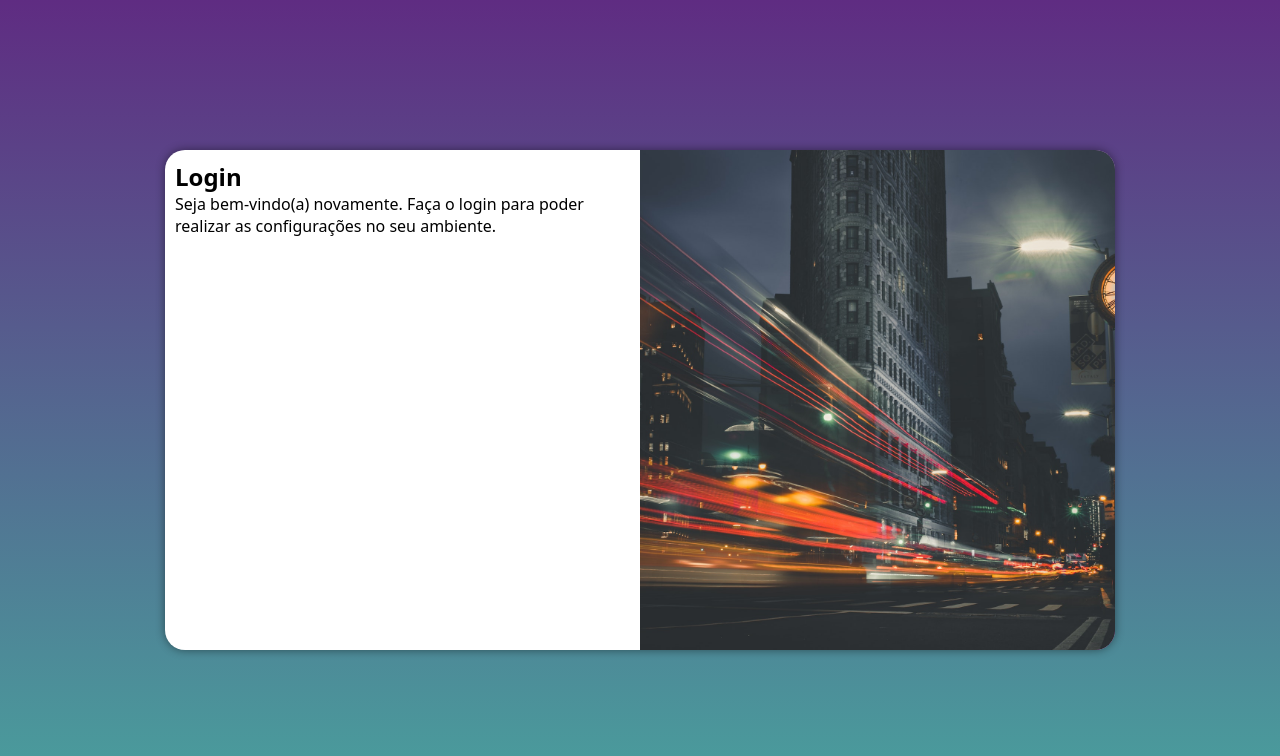
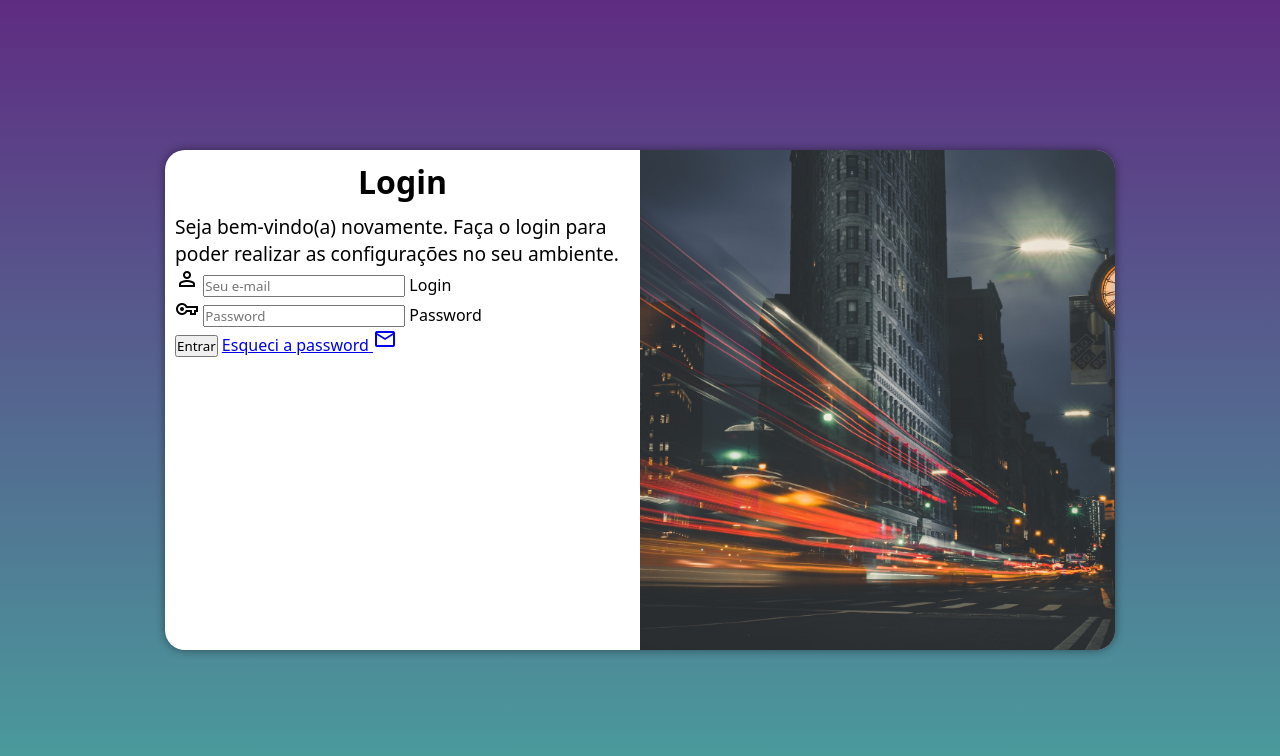
Before and after one commit to PedroLuisCarlos/projeto-login, a plain HTML site: page index.html in a window 1280 px wide. Drawn offline with nearby package versions, Linux system fonts and the light colour scheme.

Commit message:
update formulário

```diff
--- a/estilos/medi-query.css
+++ b/estilos/medi-query.css
@@ -48,4 +48,10 @@
         float: left;
     }
 
-  }
+    div#formulario > h1{
+        font-size: 2em;
+    }
+
+    div#formulario > p{
+        font-size: 1.2em;
+      }
--- a/estilos/style.css
+++ b/estilos/style.css
@@ -53,3 +53,12 @@ section#login > div#formulario{
     display: block;
     padding: 10px;
 }
+
+div#formulario > h1{
+    text-align: center;
+    margin-bottom: 10px;
+}
+
+div#formulario > p{
+    font-size: .8em;
+}
--- a/index.html
+++ b/index.html
@@ -5,6 +5,7 @@
     <meta http-equiv="X-UA-Compatible" content="IE=edge">
     <meta name="viewport" content="width=device-width, initial-scale=1.0">
     <title>Ecrã de Login</title>
+    <link rel="stylesheet" href="https://fonts.googleapis.com/css2?family=Material+Symbols+Outlined:opsz,wght,FILL,GRAD@20..48,100..700,0..1,-50..200" />
     <link rel="stylesheet" href="estilos/style.css">
     <link rel="stylesheet" href="estilos/medi-query.css">
 </head>
@@ -20,7 +21,28 @@
                 <h1>Login</h1>
                 <p>Seja bem-vindo(a) novamente.
                 Faça o login para poder realizar as configurações no seu ambiente. </p>
-                <form action="login" method="post"></form>
+                <form action="login.php" method="post" autocomplete="on">
+                    <div class="campo">
+                        <i class="material-symbols-outlined">
+                            person
+                        </i>
+                             <input type="email" name="login" id="ilogin" placeholder="Seu e-mail" autocomplete="email" required maxlength="30">
+                            <label for="ilogin">Login</label>
+                    </div>
+
+                    <div class="campo">
+                        <i class="material-symbols-outlined">
+                            vpn_key
+                        </i>
+                            <input type="password" name="senha" id="isenha" placeholder="Password" autocomplete="current-password" required minlength="8" maxlength="20">
+                            <label for="isenha">Password</label>
+                    </div>
+                    <input type="submit" value="Entrar">
+                    <a href="esqueci.html">Esqueci a password  <i class="material-symbols-outlined">
+                        mail
+                    </i></a>
+
+                </form>
 
             </div>
 
```
